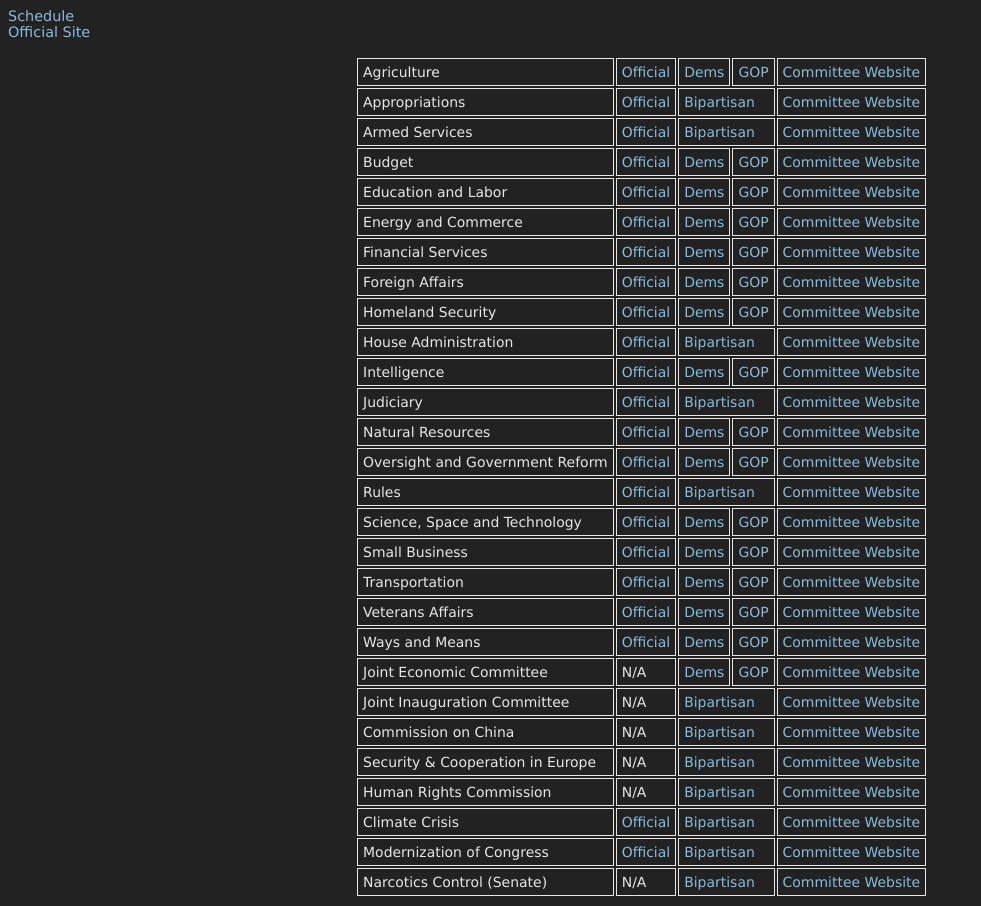
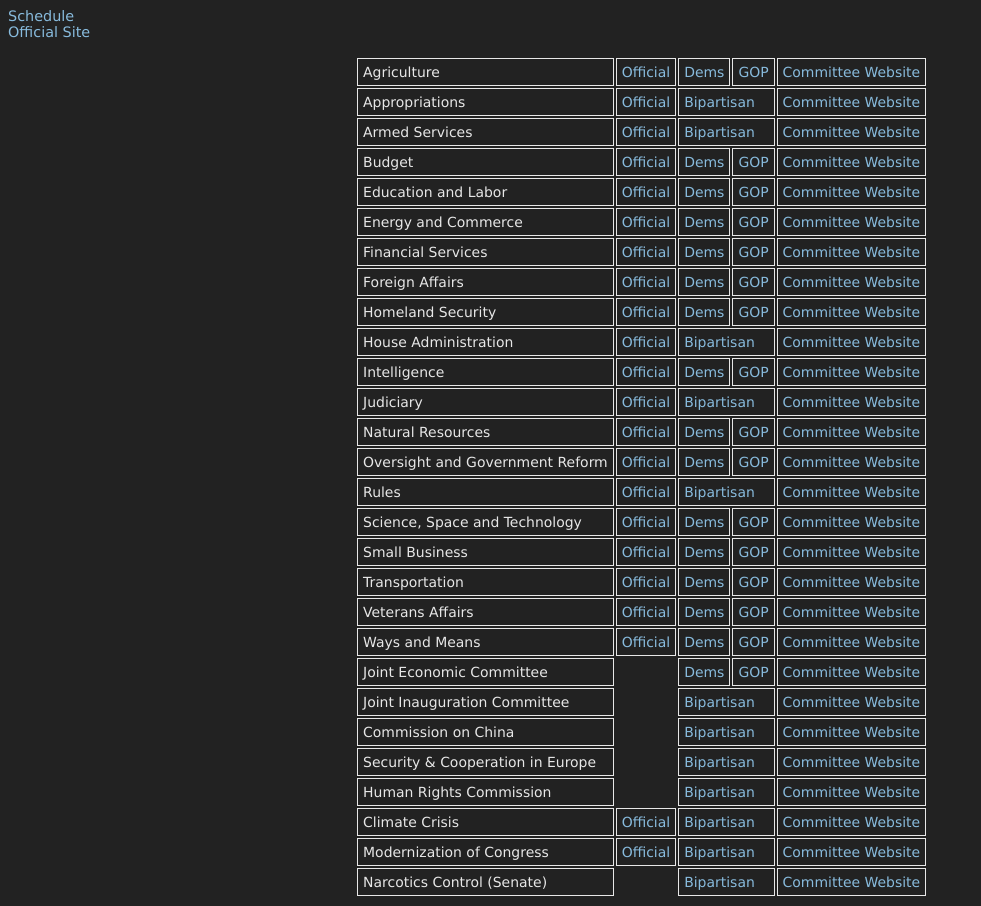
Before and after one commit to danburd/danburd.github.io, a Jekyll site: the page house.html, which Jekyll copies as it is, in a window 1280 px wide. Shown: the whole page, without its empty margins (0-981 px from the left). Built offline with Jekyll 4.4.1, drawn with Linux system fonts in a browser that asks for light colours.

Commit message:
Removed N/A

```diff
--- a/house.html
+++ b/house.html
@@ -149,32 +149,32 @@
   </tr>
   <tr>
     <td>Joint Economic Committee</td>
-    <td>N/A</td>
+    <td></td>
     <td><a href="https://www.youtube.com/user/JointEconCommittee?view=2&flow=grid">Dems</a></td>
     <td><a href="https://www.youtube.com/channel/UCbNWSrKyYBP5iIZKT35LSGA/videos?view=2&flow=grid">GOP</a></td>
     <td><a href="https://www.jec.senate.gov">Committee Website</a></td>
   </tr>
   <tr>
     <td>Joint Inauguration Committee</td>
-    <td>N/A</td>
+    <td></td>
     <td colspan="2"><a href="https://www.youtube.com/user/inauguralvideo/videos?view=2&flow=grid">Bipartisan</a></td>
     <td><a href="https://www.inaugural.senate.gov">Committee Website</a></td>
   </tr>
   <tr>
     <td>Commission on China</td>
-    <td>N/A</td>
+    <td></td>
     <td colspan="2"><a href="https://www.youtube.com/channel/UCRAT_7MIzUolORlJhYBTzHA/videos?view=2&flow=grid">Bipartisan</a></td>
     <td><a href="https://www.cecc.gov">Committee Website</a></td>
   </tr>
   <tr>
     <td>Security & Cooperation in Europe</td>
-    <td>N/A</td>
+    <td></td>
     <td colspan="2"><a href="https://www.youtube.com/user/HelsinkiCommission/videos?view=2&flow=grid">Bipartisan</a></td>
     <td><a href="https://www.csce.gov">Committee Website</a></td>
   </tr>
   <tr>
     <td>Human Rights Commission</td>
-    <td>N/A</td>
+    <td></td>
     <td colspan="2"><a href="https://www.youtube.com/user/TomLantosHumanRights/videos?view=2&flow=grid">Bipartisan</a></td>
     <td><a href="https://humanrightscommission.house.gov">Committee Website</a></td>
   </tr>
@@ -192,7 +192,7 @@
   </tr>
   <tr>
     <td>Narcotics Control (Senate)</td>
-    <td>N/A</td>
+    <td></td>
     <td colspan="2"><a href="https://www.youtube.com/channel/UCD6CIIrqCTE08ZXPCzhoNyA/videos?view=2&flow=grid">Bipartisan</a></td>
     <td><a href="https://www.drugcaucus.senate.gov">Committee Website</td>
   </tr>
```
